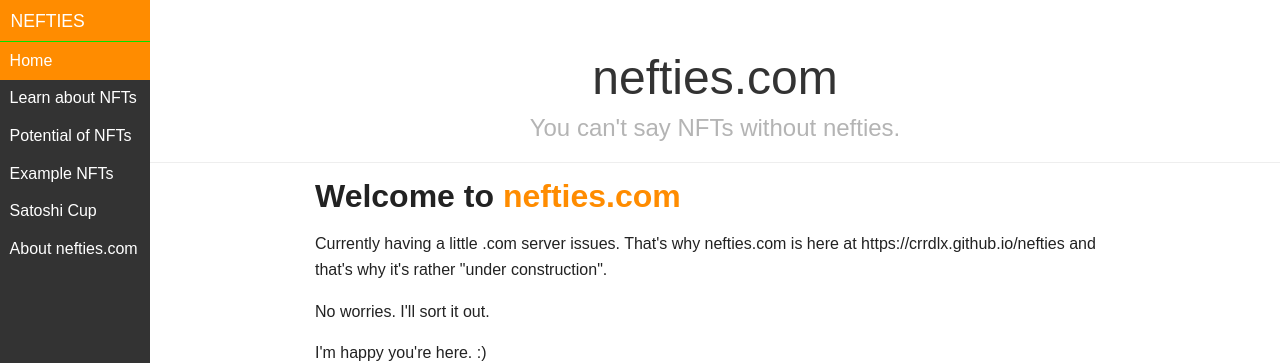
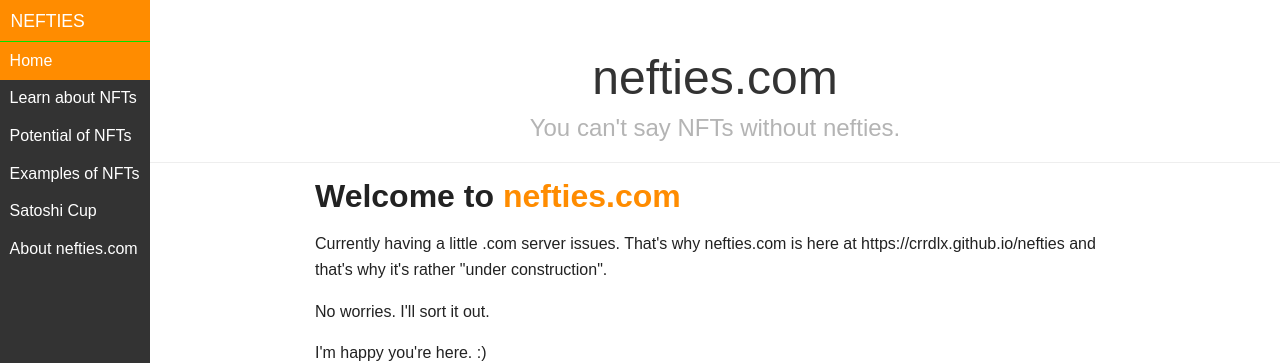
Before and after one commit to crrdlx/crrdlx.github.io, a Jekyll site: the page nefties/index.html, which Jekyll copies as it is, in a window 1280 px wide. Shown: the top 363 px of the page. Built offline with Jekyll 4.4.1, drawn with Linux system fonts in a browser that asks for light colours; nearby versions of some CDN libraries; comment, search, counter and statistics services are not loaded.

Commit message:
Update index.html

```diff
--- a/nefties/index.html
+++ b/nefties/index.html
@@ -32,7 +32,7 @@
                 <li class="pure-menu-item pure-menu-selected"><a href="#" class="pure-menu-link">Home</a></li>
                 <li class="pure-menu-item"><a href="pages/learn.html" class="pure-menu-link">Learn about NFTs</a></li>
                 <li class="pure-menu-item"><a href="pages/potential.html" class="pure-menu-link">Potential of NFTs</a></li>
-                <li class="pure-menu-item"><a href="examples.html" class="pure-menu-link">Example NFTs</a></li>
+                <li class="pure-menu-item"><a href="examples.html" class="pure-menu-link">Examples of NFTs</a></li>
                 <li class="pure-menu-item"><a href="pages/cup.html" class="pure-menu-link">Satoshi Cup</a></li>
                 <li class="pure-menu-item"><a href="pages/aboutnefties.html" class="pure-menu-link">About nefties.com</a></li>
 
```
